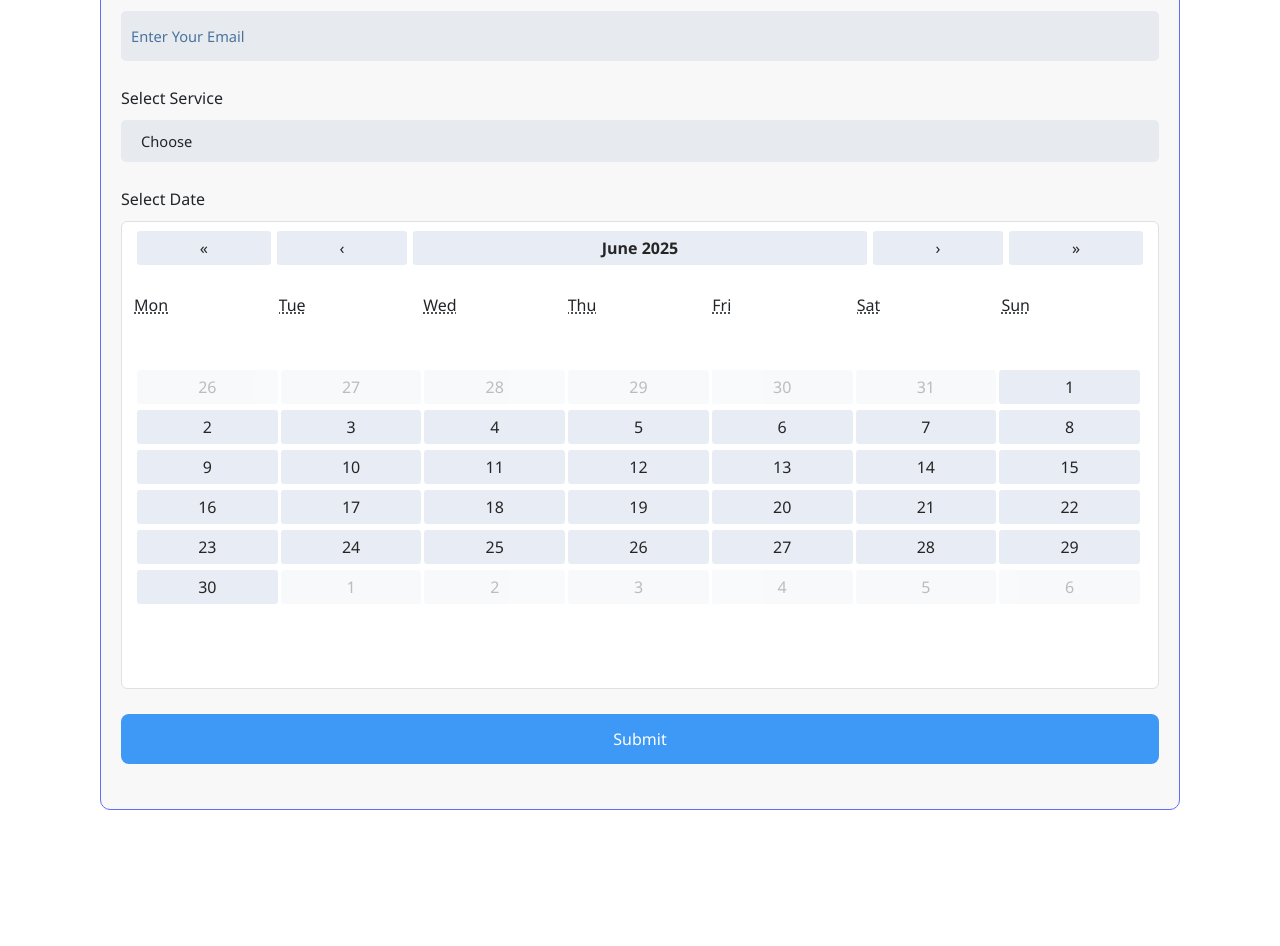
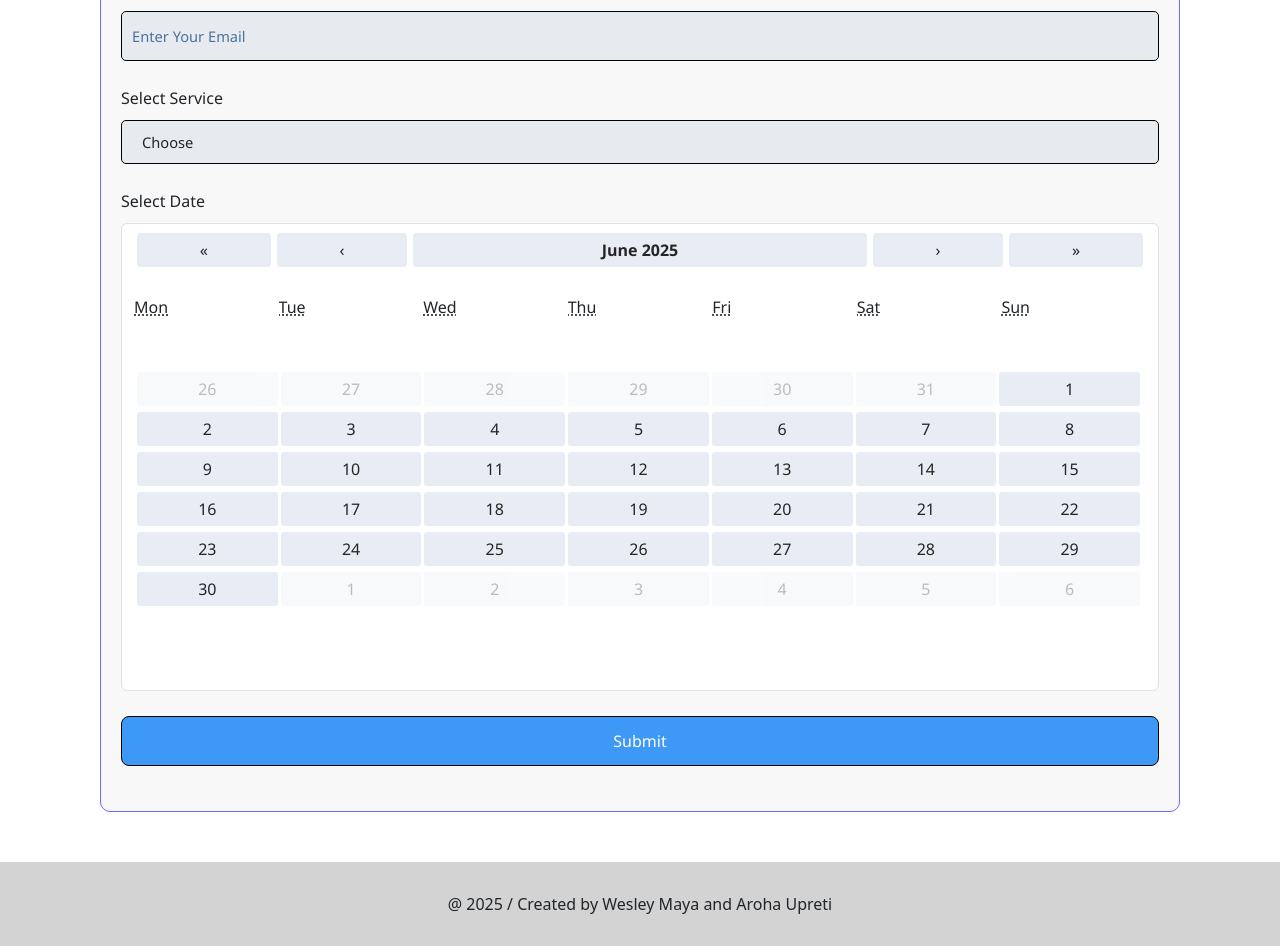
Before and after one commit to arohao/SEG3125-Service-Site, a React (Vite) app in the folder vite-service-site/: page /booking in a window 1280 px wide. Shown: the part 480-1426 px from the top of the page. Before the commit the page ends 1305 px from the top, so only its background shows below. Built offline with nearby package versions, Linux system fonts and the light colour scheme.

Commit message:
Added a footer component. Also updated the booking page

```diff
--- /dev/null
+++ b/package.json
@@ -0,0 +1,5 @@
+{
+  "dependencies": {
+    "react-calendar": "^6.0.0"
+  }
+}
--- a/vite-service-site/src/App.jsx
+++ b/vite-service-site/src/App.jsx
@@ -6,6 +6,7 @@ import BookingSuccess from './pages/BookingSuccess';
 import Contact from './pages/Contact';
 
 import Nav from './components/Nav';
+import Footer from './components/Footer';
 
 function App() {
   return (
@@ -17,6 +18,7 @@ function App() {
         <Route path="/booking-success" element={<BookingSuccess/>}/>
         <Route path="/contact" element={<Contact/>}/>
       </Routes>
+      <Footer />
     </BrowserRouter>
   )
 }
--- /dev/null
+++ b/vite-service-site/src/components/Footer.jsx
@@ -0,0 +1,9 @@
+import '../styles/components.css';
+
+function Footer(){
+    return(
+        <footer>@ 2025 / Created by Wesley Maya and Aroha Upreti</footer>
+    );
+}
+
+export default Footer;
--- a/vite-service-site/src/pages/Booking.jsx
+++ b/vite-service-site/src/pages/Booking.jsx
@@ -1,6 +1,8 @@
 import Calendar from 'react-calendar';
 import {useNavigate} from 'react-router-dom';
 import '../styles/calendar.css';
+import '../styles/form.css';
+
 
 function Booking() {
 
@@ -31,9 +33,10 @@ function Booking() {
           <label htmlFor='service'>Select Service</label>
           <select id='service' type='' placeholder="Choose" className='form-control' required defaultValue=''>
             <option disabled value=''>Choose</option>
-            <option value='dental-cleaning'>Dental Cleaning</option>
             <option value='initial_exam'>Initial Exam</option>
+            <option value='dental_cleaning'>Dental Cleaning</option>
             <option value='teeth_removal'>Teeth Removal</option>
+            <option value="root_canal">Root Canal</option>
           </select>
         </div>
         <div>
--- a/vite-service-site/src/styles/components.css
+++ b/vite-service-site/src/styles/components.css
@@ -28,3 +28,11 @@ nav {
     cursor: pointer;
   }
 }
+
+footer{
+    margin-top: 50px;
+    padding-top: 30px;
+    padding-bottom: 30px;
+    text-align: center;
+    background-color: lightgrey;
+}
--- /dev/null
+++ b/vite-service-site/src/styles/form.css
@@ -0,0 +1,3 @@
+input, select{
+    border: 1px solid black !important;
+}
```
Also changed, not shown: 1 other file (tests, documents, lock files or other folders).
